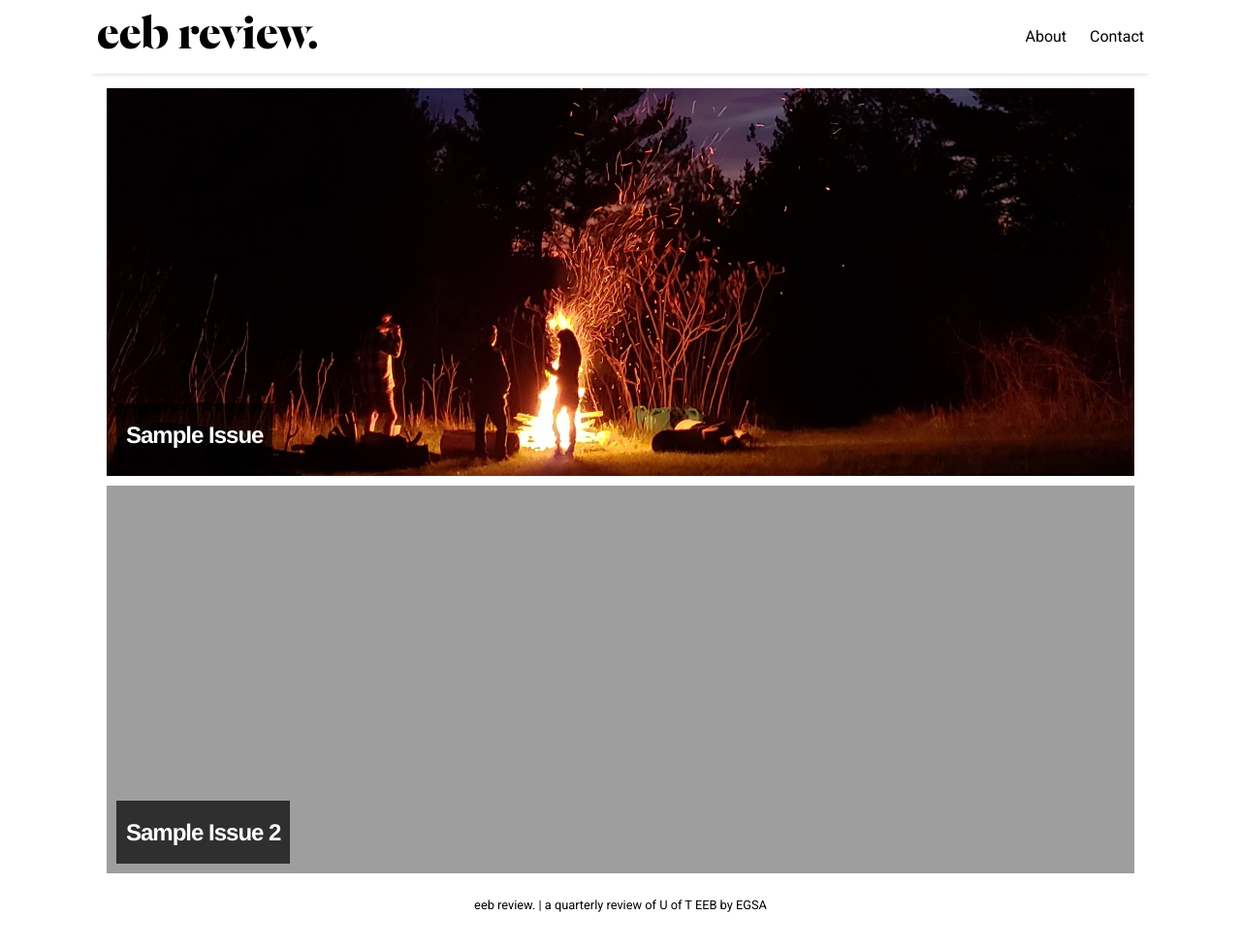
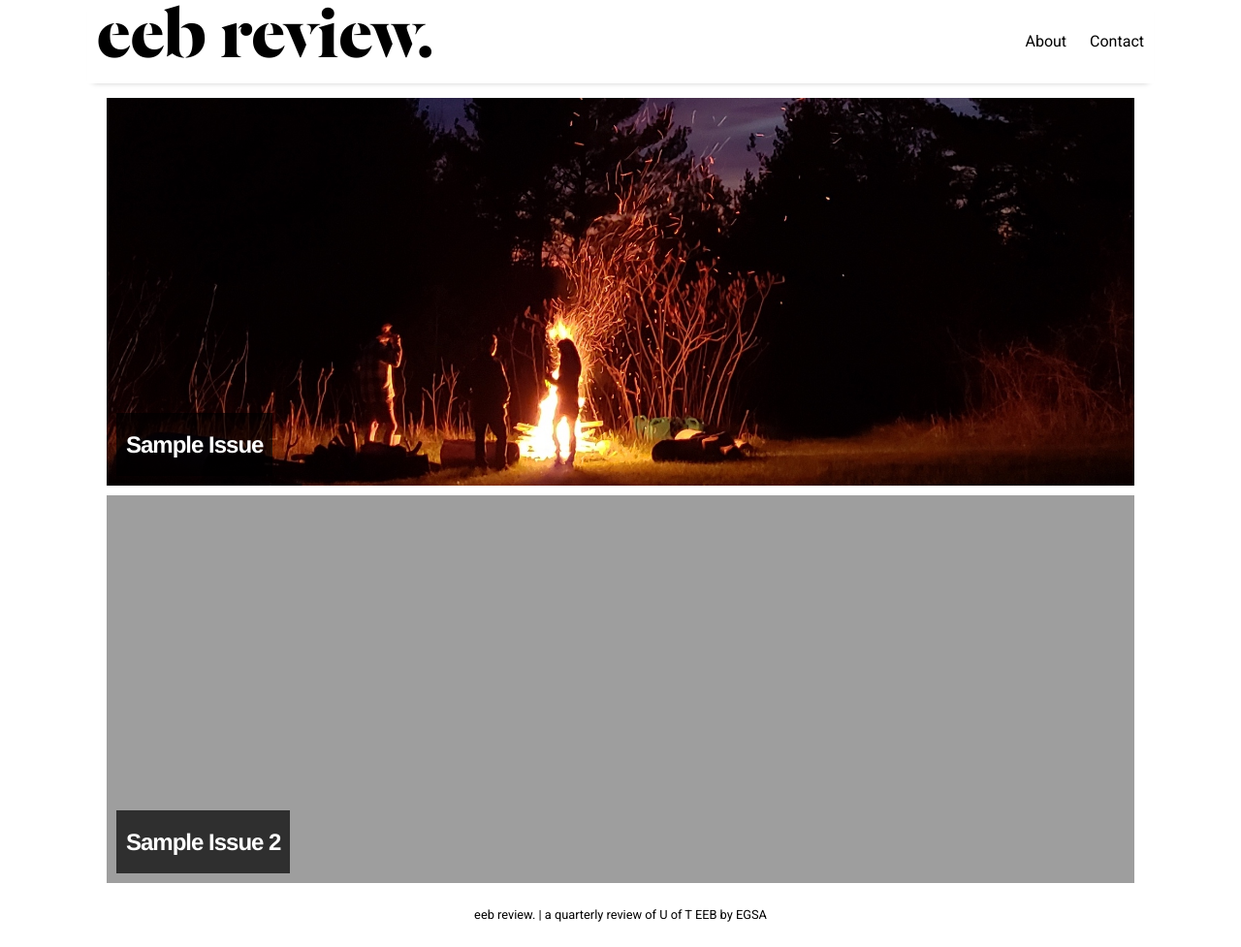
Before and after one commit to UofTEEBReview/uofteebreview.github.io, a Jekyll site: the page built from index.html, in a window 1280 px wide and 977 px high. Shown: the whole window at 97% size. Built offline with Jekyll 4.4.1, drawn with Linux system fonts in a browser that asks for light colours; nearby versions of some CDN libraries.

Commit message:
new title

```diff
--- a/assets/css/_sass/_header.scss
+++ b/assets/css/_sass/_header.scss
@@ -21,9 +21,9 @@
 }
 .site-title {
   font-family: $header-font-family;
-  font-size: 50px;
+  font-size: 76px;
   font-weight: 400;
-  line-height: 76px;
+  line-height: 80px;
   margin-bottom: 0;
   margin-top: 0;
   padding-left: 10px;
--- a/assets/css/main.scss
+++ b/assets/css/main.scss
@@ -22,7 +22,7 @@ $tablet-width: 600px;
 
 $phone-width: 480px;
 
-$header-thickness: 76px;
+$header-thickness: 86px;
 
 @import "_sass/-sections-dir";
 
```
Also changed, not shown: 9 other files.
